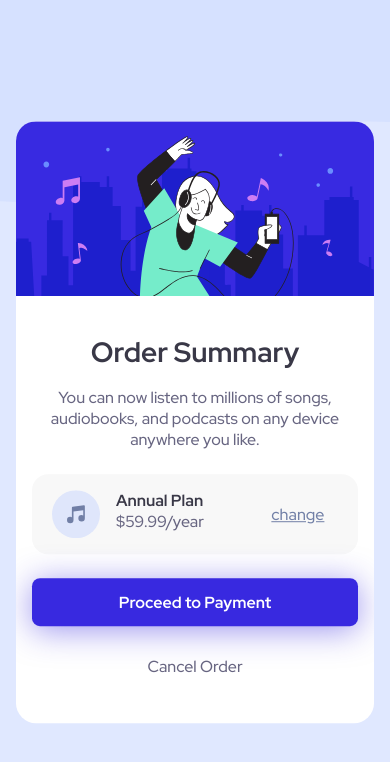
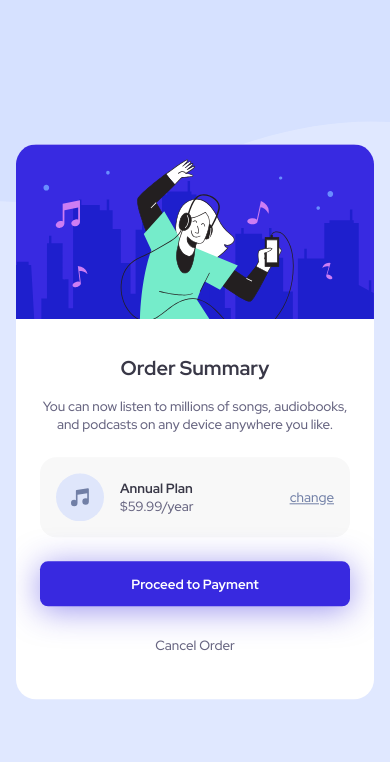
Before and after one commit to eldynmohammad/order-summary-frontendmentor, a plain HTML site: page index.html in a window 390 px wide. Drawn offline with Linux system fonts and the light colour scheme.

Commit message:
Add files via upload

```diff
--- a/assets/css/styles.css
+++ b/assets/css/styles.css
@@ -19,7 +19,22 @@
 	--font-bold: 700;
 	--font-bolder: 900;
 
-	--font-size: 1rem;
+	--font-big: 1.15rem;
+	--font-normal: .798rem;
+}
+
+@media screen and (max-width: 576px) {
+	:root {
+		--font-big: 1.25rem;
+		--font-normal: .837rem;
+	}
+}
+
+@media screen and (min-height: 1080px) {
+	:root {
+		--font-big: 1.75rem;
+		--font-normal: 1rem;
+	}
 }
 
 /* ==================== Base ==================== */
@@ -36,14 +51,14 @@ body {
 	padding: 0;
 	font-family: var(--redhat);
 	background-color: var(--main-color-alt);
-	font-size: var(--font-size);
+	font-size: var(--font-normal);
 }
 
 /* ==================== Layout ==================== */
 main {
 	position: relative;
 	height: 100vh;
-	padding: 0 1rem;
+	padding: 1rem;
 }
 
 h1, h2, h3, p, a {
@@ -104,12 +119,13 @@ img {
 
 .card__content {
 	text-align: center;
-	padding: 2rem 1rem;
+	padding: 2rem 1.5rem;
 }
 
 .card__title {
-	font-size: 1.75rem;
+	font-size: var(--font-big);
 	color: var(--title-color);
+	font-weight: var(--font-bold);
 	margin-bottom: 1rem;
 }
 
@@ -123,8 +139,9 @@ img {
 	grid-template-columns: max-content 1fr max-content;
 	background-color: #f8f8f8;
 	border-radius: 1rem;
-	padding: 1rem 1.25rem;
+	padding: 1rem;
 	margin-bottom: 1.5rem;
+	align-items: center;
 }
 
 .card__plan-text {
@@ -138,6 +155,7 @@ img {
 	background-color: transparent;
 	text-decoration: underline;
 	transition: .3s;
+	padding: 0;
 }
 
 .card__plan-button:hover {
@@ -146,7 +164,7 @@ img {
 
 .card__plan-name {
 	color: var(--title-color);
-	font-weight: 700;
+	font-weight: var(--font-bold);
 }
 
 .card__plan-price {
@@ -180,17 +198,21 @@ img {
 
 @media screen and (min-width: 576px) {
 	.card {
-		width: 450px;
+		width: 380px;
 	}
 
 	.card__content {
-		padding: 2rem 2.75rem;
+		padding: 1.5rem 2.75rem;
 	}
 }
 
-@media screen and (min-width: 960px) {
+@media screen and (min-width: 1440px) {
 	.bgImg {
 		display: block;
+	}
+
+	.card {
+		width: 450px;
 	}
 
 	.bgImg-mobile {
```
